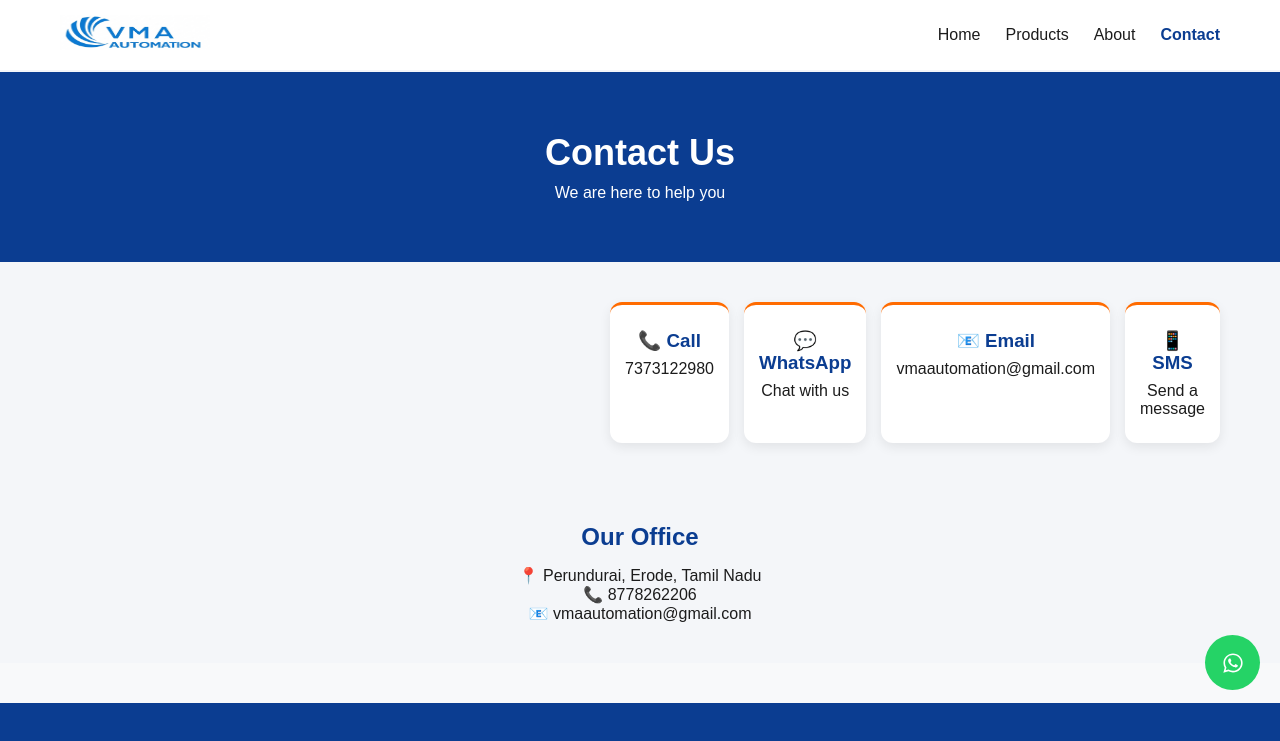
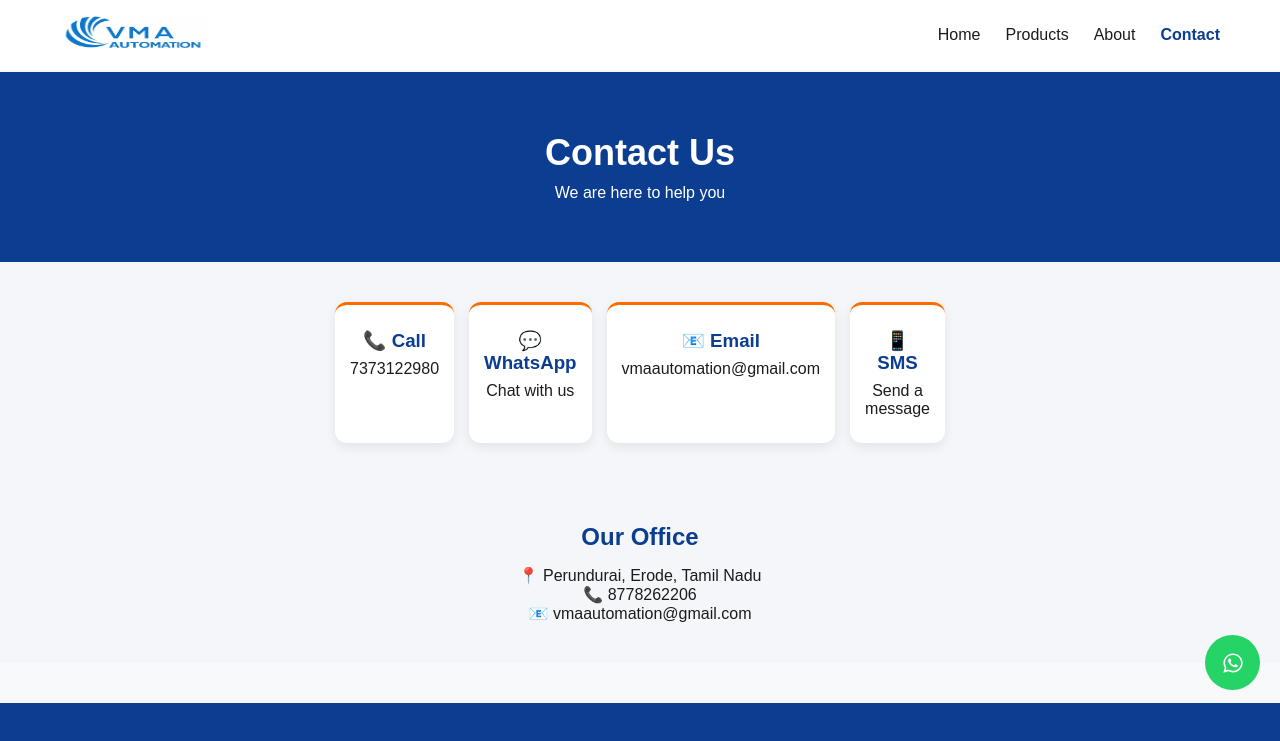
Before and after one commit to mugunthanarjunan-glitch/vmaautomation, a React (Create React App) app: page /contact in a window 1280 px wide. Shown: the top 741 px of the page. Built offline with nearby package versions, Linux system fonts and the light colour scheme; grey boxes are pictures that could not be loaded.

Commit message:
chaged contact style

```diff
--- a/src/styles/contact.css
+++ b/src/styles/contact.css
@@ -17,6 +17,7 @@
 
 .contact-cards {
   display: grid;
+  justify-content: center;
   grid-template-columns: repeat(2, 1fr);
   gap: 15px;
   padding: 40px 20px;
@@ -66,7 +67,8 @@
 
   .contact-cards {
     grid-template-columns: repeat(4, 1fr);
-    width: 100px;
+
+    width: 80px;
   }
 
   .contact-banner h1 {
```
